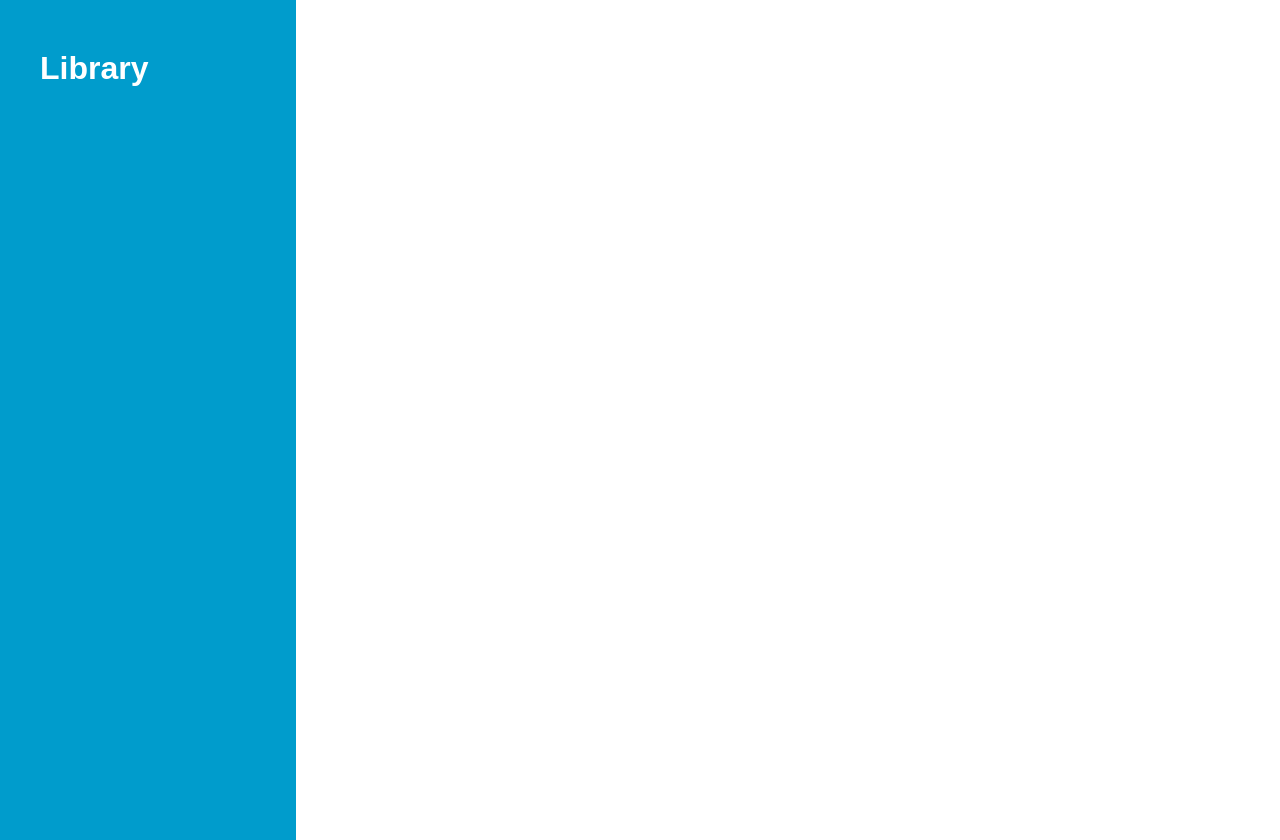
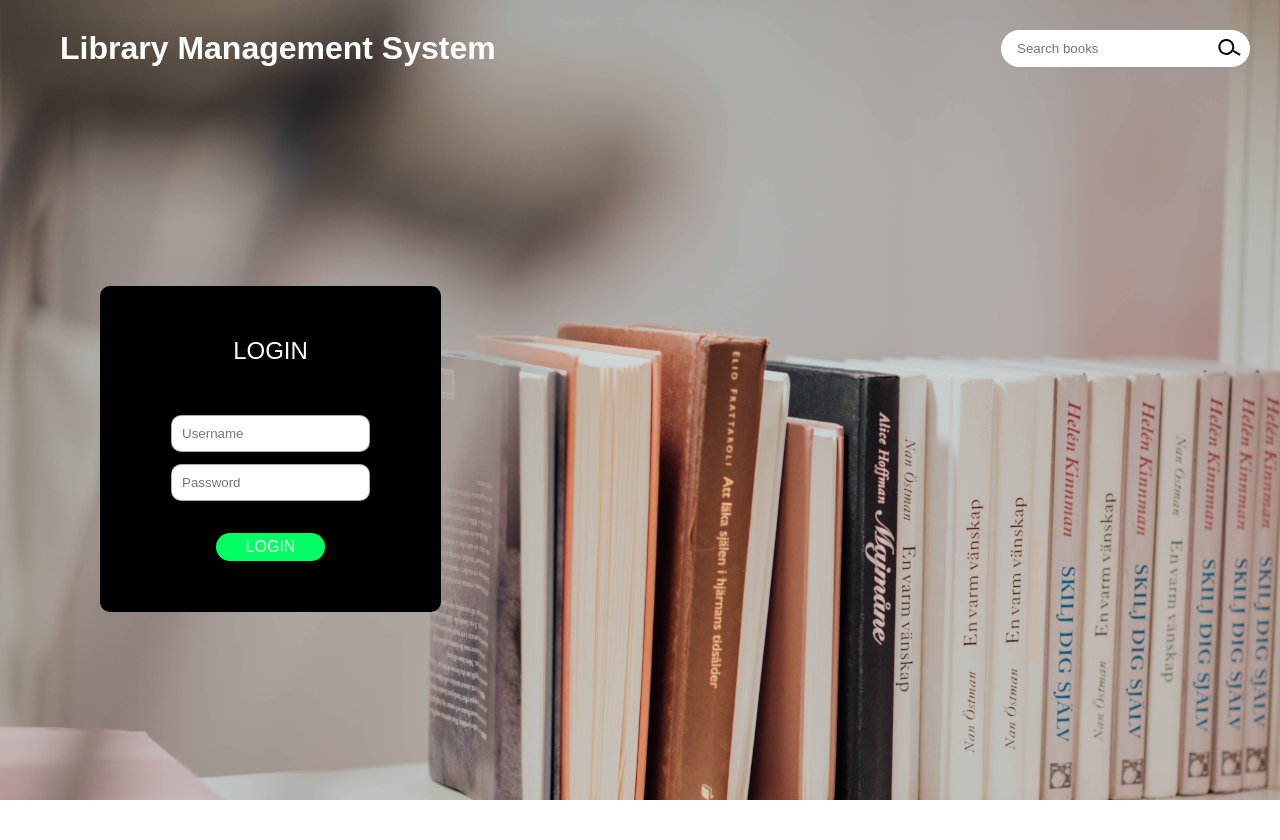
Before and after one commit to ghss-vazhakkad/Library-Management-System, a plain HTML site: page assets/www/index.html in a window 1280 px wide. After the commit the page ends 800 px from the top, so only its background shows below. Drawn offline with Linux system fonts and the light colour scheme.

Commit message:
An initialisation for another upgrade

```diff
--- /dev/null
+++ b/assets/www/icons.css
@@ -0,0 +1,25 @@
+.search-icon{
+    display: flex;
+    width: 40px;
+    height: 100%;
+    color: #000;
+}
+.search-icon{
+    justify-content: center;
+    align-items: center;
+    transform: rotate(30deg);
+}
+.search-icon .lens{
+    display: flex;
+    border: 2px solid #000;
+    width: 12px;
+    height: 12px;
+    border-radius: 8px;
+}
+
+.search-icon .hand{
+    display: flex;
+    background: #000;
+    width: 8px;
+    height: 2px;
+}
--- a/assets/www/index.css
+++ b/assets/www/index.css
@@ -3,25 +3,137 @@
     margin: 0;
     font-family: Arial, Helvetica, sans-serif;
 }
-
 div{
     display: flex;
+
 }
 
-.nav{
-    display: flex;
-    max-width: 25%;
-    min-width: 20%;
-    height: 100vh;
+.content{
+    position: absolute;
+    left: 0;
+    right: 0;
+    top: 0;
+    bottom: 0;
+    z-index: 0;
     flex-direction: column;
-    padding: 20px;
-    background-color: #009ccc;
-    color: #fff;
+    background: url(../../res/splash.png);
+    overflow: hidden;
+    color: white;
 }
 
-.nav .header h1{
-    text-align: left;
-    margin-left: 20px;
-    margin-top: 30px;
-    margin-bottom: 30px;
+.header{
+    width: 100%;
+    padding: 30px 30px;
 }
+
+.header .title{
+    font-family: Arial, Helvetica, sans-serif;
+    font-size: 24pt;
+    font-weight: bold;
+    margin-left: 30px;
+}
+
+.header>.search{
+    margin-left: auto;
+    margin-right: 60px;
+    background-color: #fff;
+    color: #000;
+    border-radius: 30px;
+}
+
+.header .search:hover{
+    box-shadow: 0 0 2px 2px #f94;
+}
+
+.header .search input.search-main{
+    background: none;
+    color: #000;
+    border: none;
+    padding: 0 15px;
+    border: 1px solid #0000;
+    outline: none;
+}
+
+.header .search button{
+    background:none;
+    border: none;
+    width: 40px;
+    height: 100%;
+    overflow: hidden;
+}
+
+.body{
+    height: 100%;
+}
+
+.login{
+    flex-direction: column;
+    width: fit-content;
+    justify-content: center;
+    align-items: center;
+    border: 1px solid #0005;
+    margin-left: 100px;
+    padding: 50px 70px;
+    background: #000000;
+    border-radius: 10px;
+    margin-top: auto;
+    margin-bottom: auto;
+}
+
+
+.login form{
+
+}
+
+.login form input{
+    background:#0000;
+    border: 1px solid #0005;
+    outline: none;
+    color: #000;
+    background: #fff;
+    margin-bottom: 12px;
+    transition-duration: 300ms;
+    padding: 10px;
+    border-radius: 10px;
+}
+
+
+.login form input:hover{
+    border: 1px solid #0005;
+}
+
+.login form button{
+    background:rgba(2, 255, 99, 1);
+    border: none;
+    color: #fff;
+    font-size: 12pt;
+    text-transform: uppercase;
+    width: fit-content;
+    margin:auto;
+    border-radius: 20px;
+
+    padding: 5px 30px;
+    margin-top: 20px;
+}
+
+
+.login .head button.close{
+    background: none;
+    border: none;
+}
+
+
+
+.login .head .title{
+    font-size: 18pt;
+    text-align: center;
+    text-transform: uppercase;
+    margin: 20px 0;
+    margin-top: 0;
+    margin-bottom: 50px;
+}
+
+.login form{
+    display: flex;
+    flex-direction: column;
+}
--- a/assets/www/index.html
+++ b/assets/www/index.html
@@ -4,19 +4,37 @@
     <meta charset="UTF-8">
     <meta name="viewport" content="width=device-width, initial-scale=1.0">
     <title>Library Management System</title>
+
+    <link rel="stylesheet" href="icons.css">
     <link rel="stylesheet" href="index.css">
 </head>
 <body>
     <div class="content">
-        <div class="nav">
-            <div class="header">
-                <h1>Library</h1>
+        <div class="header">
+            <span class="title">Library Management System </span>
+            <div class="search">
+                <input type="text" class="search-main" placeholder="Search books">
+                <button class="search-btn-main">
+                    <span class="search-icon">
+                        <span class="lens"></span>
+                        <span class="hand"></span>
+                    </span>
+                </button>
             </div>
-            <div class="top"></div>
-            <div class="bottom"></div>
-            <div class="footer"></div>
         </div>
-        <div class="frame"></div>
+        <div class="body">
+            <div class="login">
+                <div class="head">
+                    <span class="title">Login</span>
+                    <button class="close"></button>
+                </div>
+                <form action="#">
+                    <input type="text" placeholder="Username">
+                    <input type="text" placeholder="Password">
+                    <button class="login-btn">Login</button>
+                </form>
+            </div>
+        </div>
     </div>
     <script src="index.js"></script>
 </body>
--- a/assets/www/index.js
+++ b/assets/www/index.js
@@ -1,3 +1,8 @@
-function check(){
+class Login{
+    static run() {
+        let logBtn = document.querySelector(".login-btn")
+        logBtn.addEventListener("click",()=>python_webapi)
+    }
+}
 
-}
+setTimeout(Login.run,0)
```
Also changed, not shown: 1 other file.
